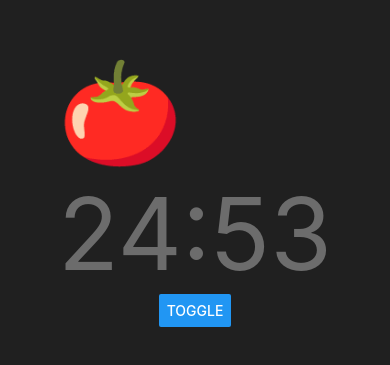
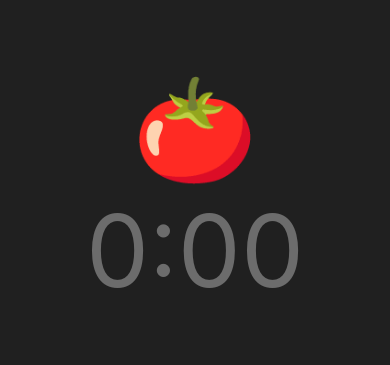
Before and after one commit to alexandreffaria/pomodoro, a React Native app: screen / in a window 390 px wide. Shown: the part 233-598 px from the top of the page. Built offline with nearby package versions, Linux system fonts and the light colour scheme.

Commit message:
Refactor

```diff
--- a/App.js
+++ b/App.js
@@ -4,88 +4,21 @@ import React from 'react';
 import CountDownTimer from './CountDownTimer';
 import { Vibration } from 'react-native';
 
-
-class Count extends React.Component {
-
-  constructor(props) {
-    super(props)
-    this.state = {
-      count: 0,
-      showCounter: this.props.showCounter,
-    }
-  }
-
-  componentDidMount() {
-    this.interval = setInterval(this.inc, 1000)
-  }
-  inc = () => {
-    this.setState(prevState => ({
-      count: prevState.count + 1
-    }))
-  }
-
-  componentWillUnmount() {
-    clearInterval(this.interval)
-  }
-
-  shouldComponentUpdate(nextProps) {
-
-    return true
-  }
-
-  componentDidUpdate(prevProps) {
-    if (prevProps.showCounter !== this.props.showCounter) {
-      this.setState({ showCounter: this.props.showCounter })
-    }
-  }
+export default class App extends React.Component {
 
   pomodoroEnd() {
     console.log("ended")
     Vibration.vibrate([1000, 1000])
-
-  }
-
-  render() {
-    return (
-      <View>
-        <Text style={styles.count}>🍅</Text>
-        <CountDownTimer
-          minutes={25}
-          onFinish={this.pomodoroEnd}
-        />
-      </View>
-    )
-  }
-}
-
-
-export default class App extends React.Component {
-  constructor() {
-    super()
-    this.state = {
-      count: 0,
-      showCounter: true,
-    }
-  }
-
-  toggleCounter = () => {
-    this.setState(prevState => ({
-      showCounter: !prevState.showCounter
-    }))
   }
 
   render() {
     return (
       <View style={styles.container}>
-        {this.state.showCounter ? (
-          <Count
-            count={this.state.count}
-          />
-        ) : (
-          <View />
-        )}
-
-        <Button title='Toggle' onPress={this.toggleCounter} />
+        <Text style={styles.bigGray}>🍅</Text>
+        <CountDownTimer
+          minutes={.05}
+          onFinish={this.pomodoroEnd}
+        />
       </View>
     )
   }
@@ -98,7 +31,7 @@ const styles = StyleSheet.create({
     alignItems: 'center',
     justifyContent: 'center',
   },
-  count: {
+  bigGray: {
     fontSize: 100,
     color: '#6c6c6c',
   }
--- a/CountDownTimer.js
+++ b/CountDownTimer.js
@@ -31,19 +31,20 @@ class CountDownTimer extends Component {
 
     render() {
         const { time } = this.state;
-
         const minutes = Math.floor(time / 60);
         const seconds = time % 60;
 
         return (
             <View>
-                <Text style={styles.count}>{`${minutes}:${seconds < 10 ? '0' : ''}${seconds}`}</Text>
+                <Text style={styles.bigGray}>{`${minutes}:${seconds < 10 ? '0' : ''}${seconds}`}</Text>
             </View>
         );
     }
 }
 
 export default CountDownTimer;
+
+
 const styles = StyleSheet.create({
     container: {
         flex: 1,
@@ -51,7 +52,7 @@ const styles = StyleSheet.create({
         alignItems: 'center',
         justifyContent: 'center',
     },
-    count: {
+    bigGray: {
         fontSize: 100,
         color: '#6c6c6c',
 
```
